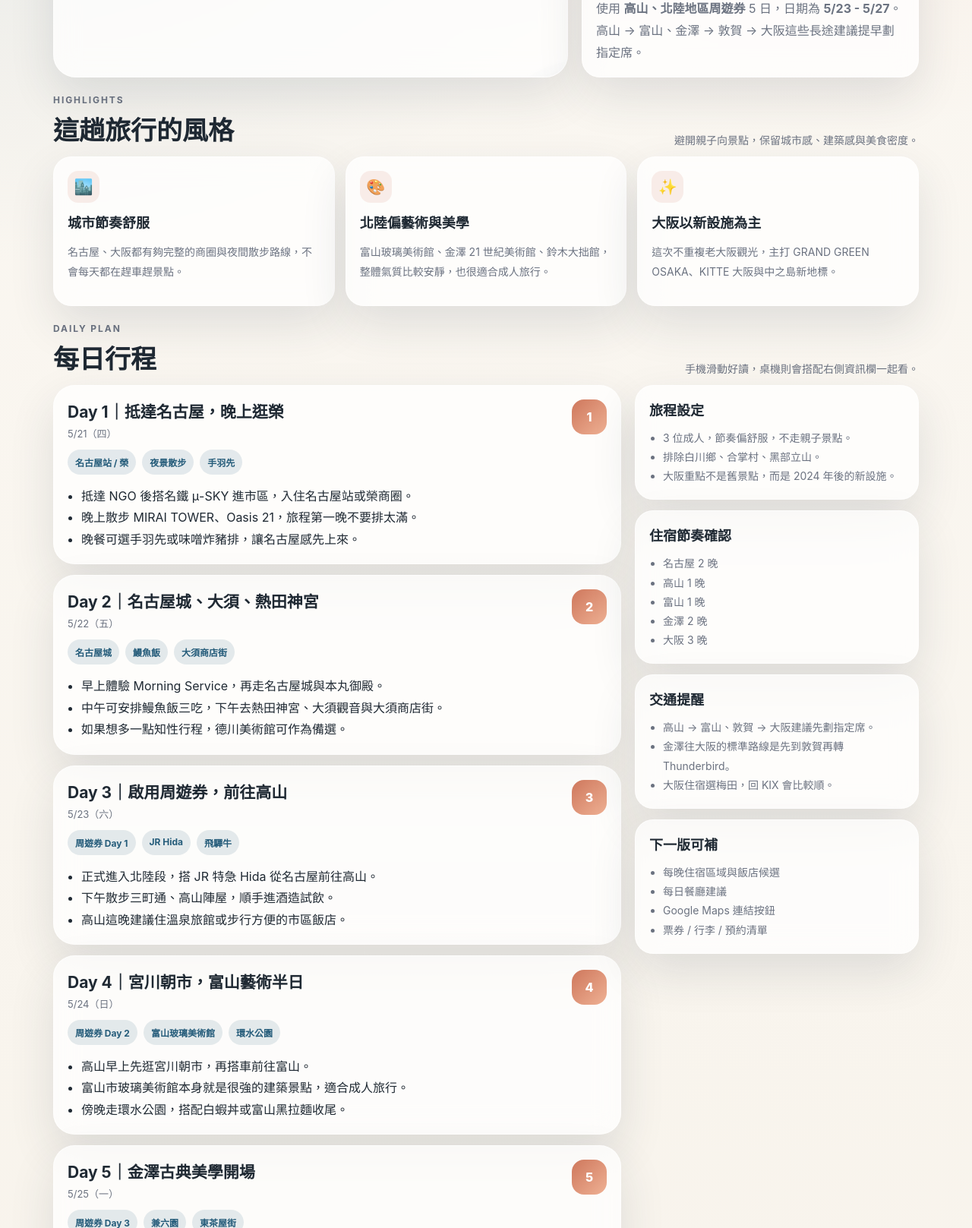
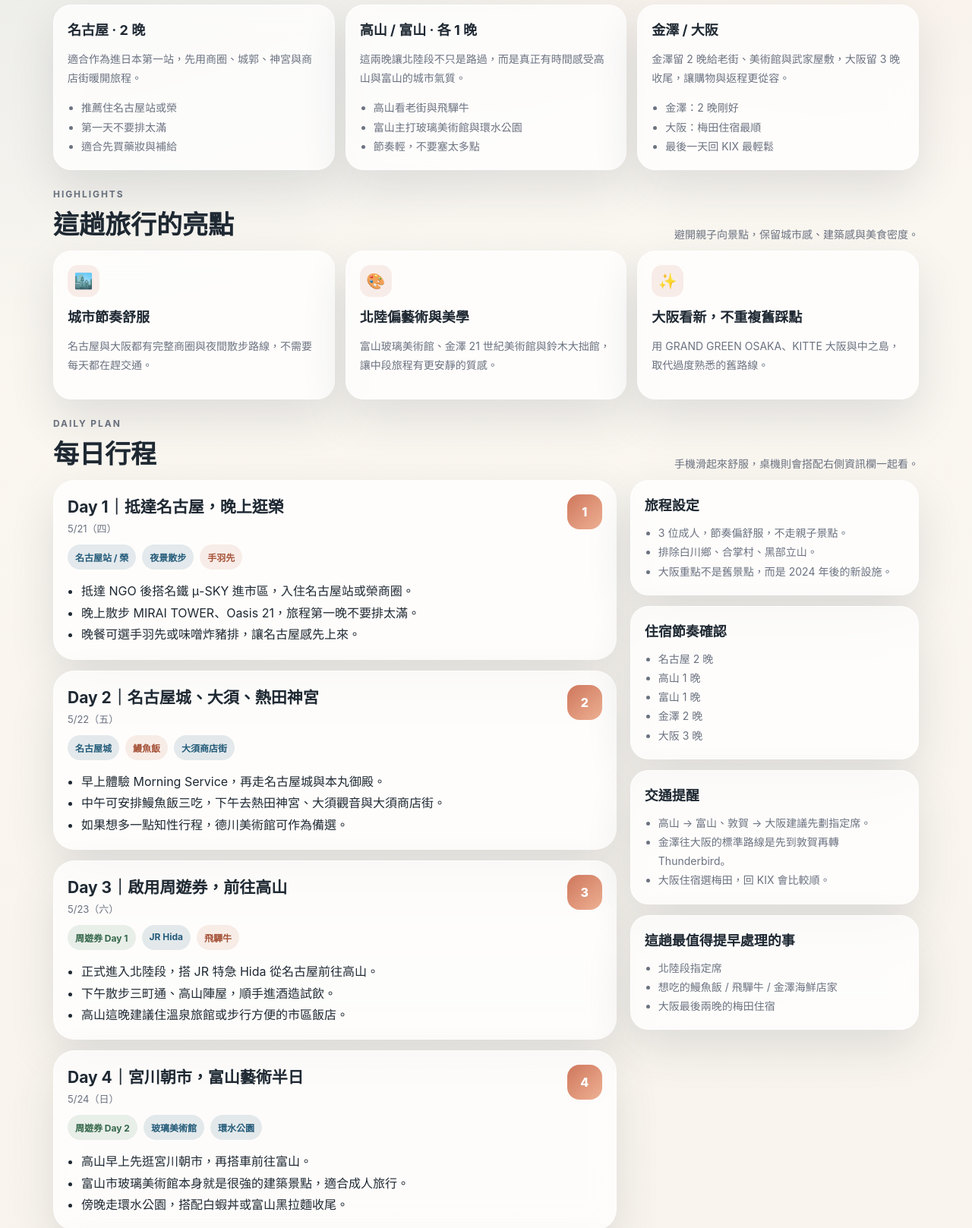
Before and after one commit to meteorcyclops/japan-trip-2026, a plain HTML site: page index.html in a window 1280 px wide. Shown: the part 715-2332 px from the top of the page at 76% size. Drawn offline with Linux system fonts and the light colour scheme.

Commit message:
Polish travel site layout and content

```diff
--- a/index.html
+++ b/index.html
@@ -3,6 +3,7 @@
   <head>
     <meta charset="UTF-8" />
     <meta name="viewport" content="width=device-width, initial-scale=1.0" />
+    <meta name="description" content="名古屋、北陸、大阪 10 日旅遊網站，整理航班、住宿節奏、每日行程、票券與交通提醒，桌機與手機都好讀。" />
     <title>名古屋・北陸・大阪 10 日旅遊</title>
     <style>
       :root {
@@ -16,6 +17,7 @@
         --accent: #ce775c;
         --accent-soft: rgba(206, 119, 92, 0.12);
         --blue-soft: rgba(37, 92, 122, 0.12);
+        --green-soft: rgba(78, 129, 96, 0.12);
         --shadow: 0 24px 60px rgba(34, 49, 63, 0.12);
         --radius-xl: 30px;
         --radius-lg: 24px;
@@ -36,6 +38,7 @@
       }
 
       a { color: inherit; text-decoration: none; }
+      strong { font-weight: 800; }
 
       .page {
         max-width: var(--max);
@@ -91,7 +94,9 @@
       .day-card,
       .sidebar-card,
       .highlight,
-      .mini-card {
+      .mini-card,
+      .info-card,
+      .stay-card {
         background: var(--card);
         backdrop-filter: blur(16px);
         -webkit-backdrop-filter: blur(16px);
@@ -135,7 +140,7 @@
       .lead {
         margin: 0;
         color: var(--muted);
-        line-height: 1.8;
+        line-height: 1.85;
         font-size: 15px;
         max-width: 64ch;
       }
@@ -176,8 +181,10 @@
       }
 
       .route-list,
-      .notes-list,
-      .day-list {
+      .day-list,
+      .stay-grid,
+      .highlight-grid,
+      .info-grid {
         display: grid;
         gap: 14px;
       }
@@ -207,7 +214,7 @@
       }
 
       .section {
-        margin-top: 22px;
+        margin-top: 24px;
       }
 
       .section-head {
@@ -306,40 +313,58 @@
         font-weight: 700;
       }
 
-      .day-card ul {
+      .tag.green {
+        background: var(--green-soft);
+        color: #34674a;
+      }
+
+      .tag.orange {
+        background: var(--accent-soft);
+        color: #a55339;
+      }
+
+      .day-card ul,
+      .sidebar-card ul,
+      .info-card ul,
+      .stay-card ul {
         margin: 14px 0 0;
         padding-left: 18px;
         line-height: 1.78;
       }
 
-      .sidebar-card {
+      .sidebar-card,
+      .info-card,
+      .stay-card {
         border-radius: 24px;
         padding: 18px;
       }
 
       .sidebar-card h3,
-      .highlight h3 {
+      .highlight h3,
+      .info-card h3,
+      .stay-card h3 {
         margin: 0 0 12px;
         font-size: 18px;
       }
 
       .sidebar-card p,
       .highlight p,
-      .sidebar-card li {
+      .sidebar-card li,
+      .info-card p,
+      .info-card li,
+      .stay-card p,
+      .stay-card li {
         color: var(--muted);
         line-height: 1.8;
         font-size: 14px;
       }
 
-      .sidebar-card ul {
-        margin: 0;
-        padding-left: 18px;
-      }
+      .sidebar-card ul { margin-top: 0; }
 
-      .highlight-grid {
-        display: grid;
+      .highlight-grid,
+      .info-grid,
+      .stay-grid {
         grid-template-columns: 1fr;
-        gap: 14px;
       }
 
       .highlight {
@@ -377,12 +402,14 @@
         .hero { grid-template-columns: 1.45fr 0.95fr; }
         .hero-card { padding: 32px 30px; }
         .hero-meta { grid-template-columns: repeat(4, minmax(0,1fr)); }
-        .highlight-grid { grid-template-columns: repeat(3, minmax(0,1fr)); }
+        .highlight-grid,
+        .info-grid,
+        .stay-grid { grid-template-columns: repeat(3, minmax(0,1fr)); }
       }
 
       @media (min-width: 1000px) {
         .content-grid {
-          grid-template-columns: minmax(0, 1.6fr) minmax(300px, 0.8fr);
+          grid-template-columns: minmax(0, 1.6fr) minmax(320px, 0.82fr);
           align-items: start;
         }
         .sidebar {
@@ -398,9 +425,9 @@
         <div class="brand">名古屋・北陸・大阪旅遊</div>
         <div class="nav-links">
           <a href="#overview">總覽</a>
+          <a href="#stays">住宿節奏</a>
           <a href="#days">每日行程</a>
-          <a href="#highlights">亮點</a>
-          <a href="#notes">提醒</a>
+          <a href="#guide">旅行指南</a>
         </div>
       </nav>
 
@@ -408,7 +435,7 @@
         <article class="hero-card">
           <div class="eyebrow">Japan Family Trip · May 2026</div>
           <h1>名古屋進，<br />北陸穿越，<br />大阪回台。</h1>
-          <p class="lead">這是一趟為 3 位成人安排的 10 天旅程。前段在名古屋以經典城市散策開場，中段用高山、北陸地區周遊券走高山、富山、金澤，最後收在大阪梅田與中之島的新地標。節奏以「好逛、好吃、好移動」為主，不硬塞。</p>
+          <p class="lead">這是一趟為 3 位成人安排的 10 天旅程。前段在名古屋用城市散策開場，中段以高山、富山、金澤串起北陸段，最後收在大阪梅田與中之島的新地標。整體節奏走舒服、不硬塞，但每天都有明確亮點。</p>
 
           <div class="hero-meta">
             <div class="mini-card"><div class="mini-label">旅遊日期</div><div class="mini-value">2026/05/21 - 05/30</div></div>
@@ -420,30 +447,68 @@
 
         <aside class="hero-side">
           <section class="glass">
-            <div class="section-kicker">Route</div>
-            <h2 style="margin:6px 0 14px;font-size:24px;">住宿節奏</h2>
-            <div class="route-list">
-              <div class="route-stop"><div class="route-badge">1</div><div><strong>名古屋</strong><br /><span style="color:var(--muted);">5/21 - 5/22 · 2 晚</span></div></div>
-              <div class="route-stop"><div class="route-badge">2</div><div><strong>高山</strong><br /><span style="color:var(--muted);">5/23 · 1 晚</span></div></div>
-              <div class="route-stop"><div class="route-badge">3</div><div><strong>富山</strong><br /><span style="color:var(--muted);">5/24 · 1 晚</span></div></div>
-              <div class="route-stop"><div class="route-badge">4</div><div><strong>金澤</strong><br /><span style="color:var(--muted);">5/25 - 5/26 · 2 晚</span></div></div>
-              <div class="route-stop"><div class="route-badge">5</div><div><strong>大阪</strong><br /><span style="color:var(--muted);">5/27 - 5/29 · 3 晚</span></div></div>
-            </div>
+            <div class="section-kicker">Pass</div>
+            <h2 style="margin:6px 0 12px;font-size:24px;">票券重點</h2>
+            <p style="margin:0;color:var(--muted);line-height:1.8;">使用 <strong>高山、北陸地區周遊券</strong> 5 日，日期為 <strong>5/23 - 5/27</strong>。高山 → 富山，以及金澤 → 敦賀 → 大阪這幾段，建議提早劃指定席。</p>
           </section>
 
           <section class="glass">
-            <div class="section-kicker">Pass</div>
-            <h2 style="margin:6px 0 12px;font-size:24px;">票券重點</h2>
-            <p style="margin:0;color:var(--muted);line-height:1.8;">使用 <strong>高山、北陸地區周遊券</strong> 5 日，日期為 <strong>5/23 - 5/27</strong>。高山 → 富山、金澤 → 敦賀 → 大阪這些長途建議提早劃指定席。</p>
+            <div class="section-kicker">Tone</div>
+            <h2 style="margin:6px 0 12px;font-size:24px;">這趟旅行的調性</h2>
+            <div class="tag-row" style="margin-top:0;">
+              <span class="tag">成人旅行</span>
+              <span class="tag green">建築 / 美術館</span>
+              <span class="tag orange">城市散步</span>
+            </div>
+            <p style="margin:12px 0 0;color:var(--muted);line-height:1.8;">排除白川鄉、合掌村、黑部立山與偏親子景點。大阪則刻意避開重複踩點，改看 2024 年後的新設施。</p>
           </section>
         </aside>
       </section>
 
-      <section class="section" id="highlights">
+      <section class="section" id="stays">
+        <div class="section-head">
+          <div>
+            <div class="section-kicker">Stay plan</div>
+            <h2>住宿節奏與城市分工</h2>
+          </div>
+          <p class="section-sub">一邊移動，一邊保留每座城市最值得停下來的時間。</p>
+        </div>
+        <div class="stay-grid">
+          <article class="stay-card">
+            <h3>名古屋 · 2 晚</h3>
+            <p>適合作為進日本第一站，先用商圈、城郭、神宮與商店街暖開旅程。</p>
+            <ul>
+              <li>推薦住名古屋站或榮</li>
+              <li>第一天不要排太滿</li>
+              <li>適合先買藥妝與補給</li>
+            </ul>
+          </article>
+          <article class="stay-card">
+            <h3>高山 / 富山 · 各 1 晚</h3>
+            <p>這兩晚讓北陸段不只是路過，而是真正有時間感受高山與富山的城市氣質。</p>
+            <ul>
+              <li>高山看老街與飛驒牛</li>
+              <li>富山主打玻璃美術館與環水公園</li>
+              <li>節奏輕，不要塞太多點</li>
+            </ul>
+          </article>
+          <article class="stay-card">
+            <h3>金澤 / 大阪</h3>
+            <p>金澤留 2 晚給老街、美術館與武家屋敷，大阪留 3 晚收尾，讓購物與返程更從容。</p>
+            <ul>
+              <li>金澤：2 晚剛好</li>
+              <li>大阪：梅田住宿最順</li>
+              <li>最後一天回 KIX 最輕鬆</li>
+            </ul>
+          </article>
+        </div>
+      </section>
+
+      <section class="section">
         <div class="section-head">
           <div>
             <div class="section-kicker">Highlights</div>
-            <h2>這趟旅行的風格</h2>
+            <h2>這趟旅行的亮點</h2>
           </div>
           <p class="section-sub">避開親子向景點，保留城市感、建築感與美食密度。</p>
         </div>
@@ -451,17 +516,17 @@
           <article class="highlight">
             <div class="icon">🏙️</div>
             <h3>城市節奏舒服</h3>
-            <p>名古屋、大阪都有夠完整的商圈與夜間散步路線，不會每天都在趕車趕景點。</p>
+            <p>名古屋與大阪都有完整商圈與夜間散步路線，不需要每天都在趕交通。</p>
           </article>
           <article class="highlight">
             <div class="icon">🎨</div>
             <h3>北陸偏藝術與美學</h3>
-            <p>富山玻璃美術館、金澤 21 世紀美術館、鈴木大拙館，整體氣質比較安靜，也很適合成人旅行。</p>
+            <p>富山玻璃美術館、金澤 21 世紀美術館與鈴木大拙館，讓中段旅程有更安靜的質感。</p>
           </article>
           <article class="highlight">
             <div class="icon">✨</div>
-            <h3>大阪以新設施為主</h3>
-            <p>這次不重複老大阪觀光，主打 GRAND GREEN OSAKA、KITTE 大阪與中之島新地標。</p>
+            <h3>大阪看新，不重複舊踩點</h3>
+            <p>用 GRAND GREEN OSAKA、KITTE 大阪與中之島，取代過度熟悉的舊路線。</p>
           </article>
         </div>
       </section>
@@ -472,14 +537,14 @@
             <div class="section-kicker">Daily Plan</div>
             <h2>每日行程</h2>
           </div>
-          <p class="section-sub">手機滑動好讀，桌機則會搭配右側資訊欄一起看。</p>
+          <p class="section-sub">手機滑起來舒服，桌機則會搭配右側資訊欄一起看。</p>
         </div>
 
         <div class="content-grid">
           <div class="main-col day-list">
             <article class="day-card">
               <div class="day-top"><div><h3 class="day-title">Day 1｜抵達名古屋，晚上逛榮</h3><div class="day-date">5/21（四）</div></div><div class="day-badge">1</div></div>
-              <div class="tag-row"><span class="tag">名古屋站 / 榮</span><span class="tag">夜景散步</span><span class="tag">手羽先</span></div>
+              <div class="tag-row"><span class="tag">名古屋站 / 榮</span><span class="tag">夜景散步</span><span class="tag orange">手羽先</span></div>
               <ul>
                 <li>抵達 NGO 後搭名鐵 μ-SKY 進市區，入住名古屋站或榮商圈。</li>
                 <li>晚上散步 MIRAI TOWER、Oasis 21，旅程第一晚不要排太滿。</li>
@@ -489,7 +554,7 @@
 
             <article class="day-card">
               <div class="day-top"><div><h3 class="day-title">Day 2｜名古屋城、大須、熱田神宮</h3><div class="day-date">5/22（五）</div></div><div class="day-badge">2</div></div>
-              <div class="tag-row"><span class="tag">名古屋城</span><span class="tag">鰻魚飯</span><span class="tag">大須商店街</span></div>
+              <div class="tag-row"><span class="tag">名古屋城</span><span class="tag orange">鰻魚飯</span><span class="tag">大須商店街</span></div>
               <ul>
                 <li>早上體驗 Morning Service，再走名古屋城與本丸御殿。</li>
                 <li>中午可安排鰻魚飯三吃，下午去熱田神宮、大須觀音與大須商店街。</li>
@@ -499,7 +564,7 @@
 
             <article class="day-card">
               <div class="day-top"><div><h3 class="day-title">Day 3｜啟用周遊券，前往高山</h3><div class="day-date">5/23（六）</div></div><div class="day-badge">3</div></div>
-              <div class="tag-row"><span class="tag">周遊券 Day 1</span><span class="tag">JR Hida</span><span class="tag">飛驒牛</span></div>
+              <div class="tag-row"><span class="tag green">周遊券 Day 1</span><span class="tag">JR Hida</span><span class="tag orange">飛驒牛</span></div>
               <ul>
                 <li>正式進入北陸段，搭 JR 特急 Hida 從名古屋前往高山。</li>
                 <li>下午散步三町通、高山陣屋，順手進酒造試飲。</li>
@@ -509,7 +574,7 @@
 
             <article class="day-card">
               <div class="day-top"><div><h3 class="day-title">Day 4｜宮川朝市，富山藝術半日</h3><div class="day-date">5/24（日）</div></div><div class="day-badge">4</div></div>
-              <div class="tag-row"><span class="tag">周遊券 Day 2</span><span class="tag">富山玻璃美術館</span><span class="tag">環水公園</span></div>
+              <div class="tag-row"><span class="tag green">周遊券 Day 2</span><span class="tag">玻璃美術館</span><span class="tag">環水公園</span></div>
               <ul>
                 <li>高山早上先逛宮川朝市，再搭車前往富山。</li>
                 <li>富山市玻璃美術館本身就是很強的建築景點，適合成人旅行。</li>
@@ -519,7 +584,7 @@
 
             <article class="day-card">
               <div class="day-top"><div><h3 class="day-title">Day 5｜金澤古典美學開場</h3><div class="day-date">5/25（一）</div></div><div class="day-badge">5</div></div>
-              <div class="tag-row"><span class="tag">周遊券 Day 3</span><span class="tag">兼六園</span><span class="tag">東茶屋街</span></div>
+              <div class="tag-row"><span class="tag green">周遊券 Day 3</span><span class="tag">兼六園</span><span class="tag">東茶屋街</span></div>
               <ul>
                 <li>從富山移動到金澤後入住，開始金澤 2 晚停留。</li>
                 <li>白天走兼六園、金澤城公園。</li>
@@ -529,7 +594,7 @@
 
             <article class="day-card">
               <div class="day-top"><div><h3 class="day-title">Day 6｜武家屋敷與現代美術</h3><div class="day-date">5/26（二）</div></div><div class="day-badge">6</div></div>
-              <div class="tag-row"><span class="tag">周遊券 Day 4</span><span class="tag">長町武家屋敷</span><span class="tag">21 世紀美術館</span></div>
+              <div class="tag-row"><span class="tag green">周遊券 Day 4</span><span class="tag">長町武家屋敷</span><span class="tag">21 世紀美術館</span></div>
               <ul>
                 <li>上午走長町武家屋敷跡、野村家，體驗比較靜的金澤。</li>
                 <li>下午排金澤 21 世紀美術館；若想收心靈感，可補鈴木大拙館。</li>
@@ -539,7 +604,7 @@
 
             <article class="day-card">
               <div class="day-top"><div><h3 class="day-title">Day 7｜金澤經敦賀前往大阪</h3><div class="day-date">5/27（三）</div></div><div class="day-badge">7</div></div>
-              <div class="tag-row"><span class="tag">周遊券 Day 5</span><span class="tag">敦賀轉乘</span><span class="tag">入住梅田</span></div>
+              <div class="tag-row"><span class="tag green">周遊券 Day 5</span><span class="tag">敦賀轉乘</span><span class="tag">入住梅田</span></div>
               <ul>
                 <li>上午保留彈性，可補散步或晚一點出發。</li>
                 <li>中午搭北陸新幹線到敦賀，再轉 Thunderbird 前往大阪。</li>
@@ -559,7 +624,7 @@
 
             <article class="day-card">
               <div class="day-top"><div><h3 class="day-title">Day 9｜大阪深度漫遊</h3><div class="day-date">5/29（五）</div></div><div class="day-badge">9</div></div>
-              <div class="tag-row"><span class="tag">堀江 / 南船場</span><span class="tag">或新世界</span><span class="tag">福島晚餐</span></div>
+              <div class="tag-row"><span class="tag">堀江 / 南船場</span><span class="tag">或新世界</span><span class="tag orange">福島晚餐</span></div>
               <ul>
                 <li>可選質感派的堀江、南船場，走設計店、咖啡與服飾路線。</li>
                 <li>如果想回味大阪老味道，也可改走新世界與阿倍野 Harukas。</li>
@@ -578,7 +643,7 @@
             </article>
           </div>
 
-          <aside class="sidebar" id="notes">
+          <aside class="sidebar" id="guide">
             <section class="sidebar-card">
               <h3>旅程設定</h3>
               <ul>
@@ -609,20 +674,55 @@
             </section>
 
             <section class="sidebar-card">
-              <h3>下一版可補</h3>
+              <h3>這趟最值得提早處理的事</h3>
               <ul>
-                <li>每晚住宿區域與飯店候選</li>
-                <li>每日餐廳建議</li>
-                <li>Google Maps 連結按鈕</li>
-                <li>票券 / 行李 / 預約清單</li>
+                <li>北陸段指定席</li>
+                <li>想吃的鰻魚飯 / 飛驒牛 / 金澤海鮮店家</li>
+                <li>大阪最後兩晚的梅田住宿</li>
               </ul>
             </section>
           </aside>
         </div>
       </section>
 
+      <section class="section" id="guide-extra">
+        <div class="section-head">
+          <div>
+            <div class="section-kicker">Travel guide</div>
+            <h2>出發前的小提醒</h2>
+          </div>
+          <p class="section-sub">把最容易臨時手忙腳亂的地方先收好。</p>
+        </div>
+        <div class="info-grid">
+          <article class="info-card">
+            <h3>票券與交通</h3>
+            <ul>
+              <li>周遊券啟用日建議就是 5/23，剛好涵蓋到 5/27。</li>
+              <li>長途移動盡量預先指定席，會舒服很多。</li>
+              <li>金澤 → 大阪已不是直達雷鳥，別到時才發現要敦賀轉乘。</li>
+            </ul>
+          </article>
+          <article class="info-card">
+            <h3>穿著與天氣</h3>
+            <ul>
+              <li>5 月底約 15°C - 25°C，白天舒服，早晚微涼。</li>
+              <li>建議薄長袖、好走的鞋、可穿脫外套。</li>
+              <li>城市散步比例高，鞋子比造型重要。</li>
+            </ul>
+          </article>
+          <article class="info-card">
+            <h3>旅行節奏</h3>
+            <ul>
+              <li>這份行程是可以享受的，不是拼命清單。</li>
+              <li>名古屋與大阪可把商圈當彈性緩衝區。</li>
+              <li>若臨時想放慢，優先刪掉備選景點，不要犧牲吃飯與休息。</li>
+            </ul>
+          </article>
+        </div>
+      </section>
+
       <footer class="footer">
-        這是 workspace 版的可視化行程頁，現在已經同時顧到桌機和手機閱讀。下一步如果你要，我可以直接往正式上線版本做，把住宿、餐廳、地圖、票券資訊補齊，之後再掛到 <strong>travel.koxuan.com</strong>。
+        這是目前的整理版 v2，已經把內容與版面一起拉成更接近正式上線頁。下一版可以再補 <strong>住宿候選、餐廳名單、Google Maps 連結、票券與行李 checklist</strong>，讓它更接近出發前真的會拿來用的旅遊網站。
       </footer>
     </main>
   </body>
```
